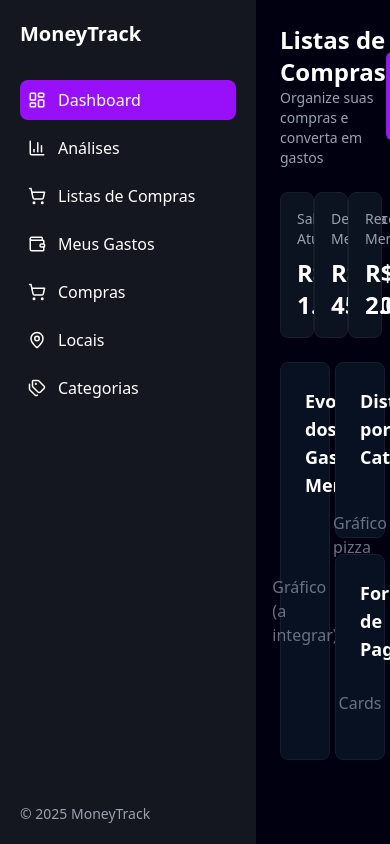
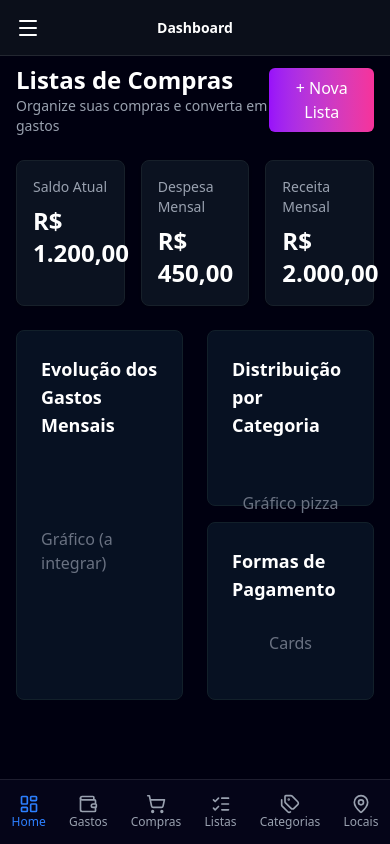
Before and after one commit to Sandro1234Melo/moneytrack-frontend, a React (Vite) app: page / in a window 390 px wide. Built offline with nearby package versions, Linux system fonts and the light colour scheme.

Commit message:
Alteração para permitir responsividade

```diff
--- a/src/App.tsx
+++ b/src/App.tsx
@@ -1,5 +1,11 @@
-import { BrowserRouter as Router, Routes, Route } from "react-router-dom";
+import { BrowserRouter as Router, Routes, Route, useLocation } from "react-router-dom";
+import { useState } from "react";
+
 import Sidebar from "./components/Sidebar";
+import MobileBottomNav from "./components/ui/MobileBottomNav";
+import MobileHeader from "./components/ui/MobileHeader";
+import MobileDrawer from "./components/ui/MobileDrawer";
+
 import Dashboard from "./pages/Dashboard";
 import Expenses from "./pages/Expenses";
 import ShoppingLists from "./pages/ShoppingLists";
@@ -8,14 +14,40 @@ import Categories from "./pages/Categories";
 import Locations from "./pages/Locations";
 import Purchases from "./pages/Purchases";
 
+const AppLayout = () => {
+  const [drawerOpen, setDrawerOpen] = useState(false);
+  const location = useLocation();
 
-function App() {
+  const pageTitleMap: Record<string, string> = {
+    "/": "Dashboard",
+    "/expenses": "Meus Gastos",
+    "/purchases": "Compras",
+    "/shopping-lists": "Listas de Compras",
+    "/categories": "Categorias",
+    "/locations": "Locais",
+    "/reports": "Análises"
+  };
+
+  const title = pageTitleMap[location.pathname] ?? "MoneyTrack";
+
   return (
-    <Router>
     <div className="flex h-screen bg-[#000010] text-white">
+
+      <div className="hidden lg:block">
         <Sidebar />
+      </div>
 
-        <main className="flex-1 p-6 overflow-y-auto">
+      <MobileHeader
+        title={title}
+        onMenuClick={() => setDrawerOpen(true)}
+      />
+
+      <MobileDrawer
+        open={drawerOpen}
+        onClose={() => setDrawerOpen(false)}
+      />
+
+      <main className="flex-1 overflow-y-auto pt-16 pb-20 lg:pt-6 lg:pb-6 px-4 sm:px-6">
         <Routes>
           <Route path="/" element={<Dashboard />} />
           <Route path="/expenses" element={<Expenses />} />
@@ -26,10 +58,17 @@ function App() {
           <Route path="/purchases" element={<Purchases />} />
         </Routes>
       </main>
+
+      {/* Bottom Nav */}
+      <MobileBottomNav />
     </div>
+  );
+};
 
+export default function App() {
+  return (
+    <Router>
+      <AppLayout />
     </Router>
   );
 }
-
-export default App;
--- a/src/components/Sidebar.tsx
+++ b/src/components/Sidebar.tsx
@@ -16,7 +16,7 @@ const Sidebar = () => {
   ];
 
   return (
-    <aside className="w-64 bg-[#14171f] p-5 flex flex-col justify-between">
+    <aside className="w-64 h-screen bg-[#14171f] p-5 flex flex-col justify-between sticky top-0">
       <div>
         <h1 className="text-xl font-semibold mb-8">MoneyTrack</h1>
         <nav className="flex flex-col gap-2">
--- /dev/null
+++ b/src/components/purchases/PurchaseCard.tsx
@@ -0,0 +1,50 @@
+import { Pencil, Trash2 } from "lucide-react";
+
+type Props = {
+  purchase: any;
+  onEdit: () => void;
+  onDelete: () => void;
+};
+
+const PurchaseCard = ({ purchase, onEdit, onDelete }: Props) => {
+  return (
+    <div className="bg-white/5 border border-white/10 rounded-lg p-4 space-y-2">
+
+      <div className="flex justify-between items-center">
+        <span className="text-sm text-gray-400">
+          Nota {purchase.id}
+        </span>
+
+        <span className="font-semibold text-primary-light">
+          € {purchase.amount?.toFixed(2)}
+        </span>
+      </div>
+
+      <div className="text-sm text-gray-300">
+        {new Date(purchase.date).toLocaleDateString("pt-PT")}
+      </div>
+
+      <div className="font-medium">
+        {purchase.locationName ?? "—"}
+      </div>
+
+      <div className="flex justify-end gap-3 pt-2">
+        <button
+          onClick={onEdit}
+          className="text-blue-400"
+        >
+          <Pencil size={18} />
+        </button>
+
+        <button
+          onClick={onDelete}
+          className="text-red-400"
+        >
+          <Trash2 size={18} />
+        </button>
+      </div>
+    </div>
+  );
+};
+
+export default PurchaseCard;
--- /dev/null
+++ b/src/components/purchases/PurchaseCardList.tsx
@@ -0,0 +1,24 @@
+import PurchaseCard from "./PurchaseCard";
+
+type Props = {
+  purchases: any[];
+  onEdit: (p: any) => void;
+  onDelete: (id: number) => void;
+};
+
+const PurchaseCardList = ({ purchases, onEdit, onDelete }: Props) => {
+  return (
+    <div className="space-y-4">
+      {purchases.map(p => (
+        <PurchaseCard
+          key={p.id}
+          purchase={p}
+          onEdit={() => onEdit(p)}
+          onDelete={() => onDelete(p.id)}
+        />
+      ))}
+    </div>
+  );
+};
+
+export default PurchaseCardList;
--- /dev/null
+++ b/src/components/ui/MobileBottomNav.tsx
@@ -0,0 +1,47 @@
+import { Link, useLocation } from "react-router-dom";
+import {
+  LayoutDashboard,
+  ShoppingCart,
+  ListChecks,
+  Wallet,
+  MapPin,
+  Tags
+} from "lucide-react";
+
+const navItems = [
+  { to: "/", label: "Home", icon: LayoutDashboard },
+  { to: "/expenses", label: "Gastos", icon: Wallet },
+  { to: "/purchases", label: "Compras", icon: ShoppingCart },
+  { to: "/shopping-lists", label: "Listas", icon: ListChecks },
+  { to: "/categories", label: "Categorias", icon: Tags },
+  { to: "/locations", label: "Locais", icon: MapPin }
+];
+
+const MobileBottomNav = () => {
+  const { pathname } = useLocation();
+
+  return (
+    <nav className="fixed bottom-0 left-0 right-0 z-50 bg-[#050518] border-t border-white/10 lg:hidden">
+      <div className="flex justify-around items-center h-16">
+        {navItems.map(({ to, icon: Icon, label }) => {
+          const active = pathname === to;
+
+          return (
+            <Link
+              key={to}
+              to={to}
+              className={`flex flex-col items-center text-xs ${
+                active ? "text-blue-500" : "text-gray-400"
+              }`}
+            >
+              <Icon size={20} />
+              <span>{label}</span>
+            </Link>
+          );
+        })}
+      </div>
+    </nav>
+  );
+};
+
+export default MobileBottomNav;
--- /dev/null
+++ b/src/components/ui/MobileDrawer.tsx
@@ -0,0 +1,34 @@
+import { X } from "lucide-react";
+import Sidebar from "../Sidebar";
+
+type Props = {
+  open: boolean;
+  onClose: () => void;
+};
+
+const MobileDrawer: React.FC<Props> = ({ open, onClose }) => {
+  if (!open) return null;
+
+  return (
+    <div className="fixed inset-0 z-50 lg:hidden">
+
+      <div
+        className="absolute inset-0 bg-black/60"
+        onClick={onClose}
+      />
+
+      <div className="absolute left-0 top-0 bottom-0 w-64 bg-[#14171f] shadow-xl">
+
+        <div className="flex justify-end p-4">
+          <button onClick={onClose}>
+            <X size={20} />
+          </button>
+        </div>
+
+        <Sidebar />
+      </div>
+    </div>
+  );
+};
+
+export default MobileDrawer;
--- /dev/null
+++ b/src/components/ui/MobileHeader.tsx
@@ -0,0 +1,25 @@
+import { Menu } from "lucide-react";
+
+type Props = {
+  title: string;
+  onMenuClick: () => void;
+};
+
+const MobileHeader: React.FC<Props> = ({ title, onMenuClick }) => {
+  return (
+    <header className="fixed top-0 left-0 right-0 h-14 bg-[#0b0f1a] border-b border-white/10 flex items-center justify-between px-4 z-50 lg:hidden">
+      <button onClick={onMenuClick} className="text-white">
+        <Menu size={24} />
+      </button>
+
+      <h1 className="text-sm font-semibold text-white">
+        {title}
+      </h1>
+
+      {/* Espaço para alinhar */}
+      <div className="w-6" />
+    </header>
+  );
+};
+
+export default MobileHeader;
```
Also changed, not shown: src/pages/Purchases.tsx (+74 -19 lines). Lines whose indentation alone changed are shown as unchanged.
